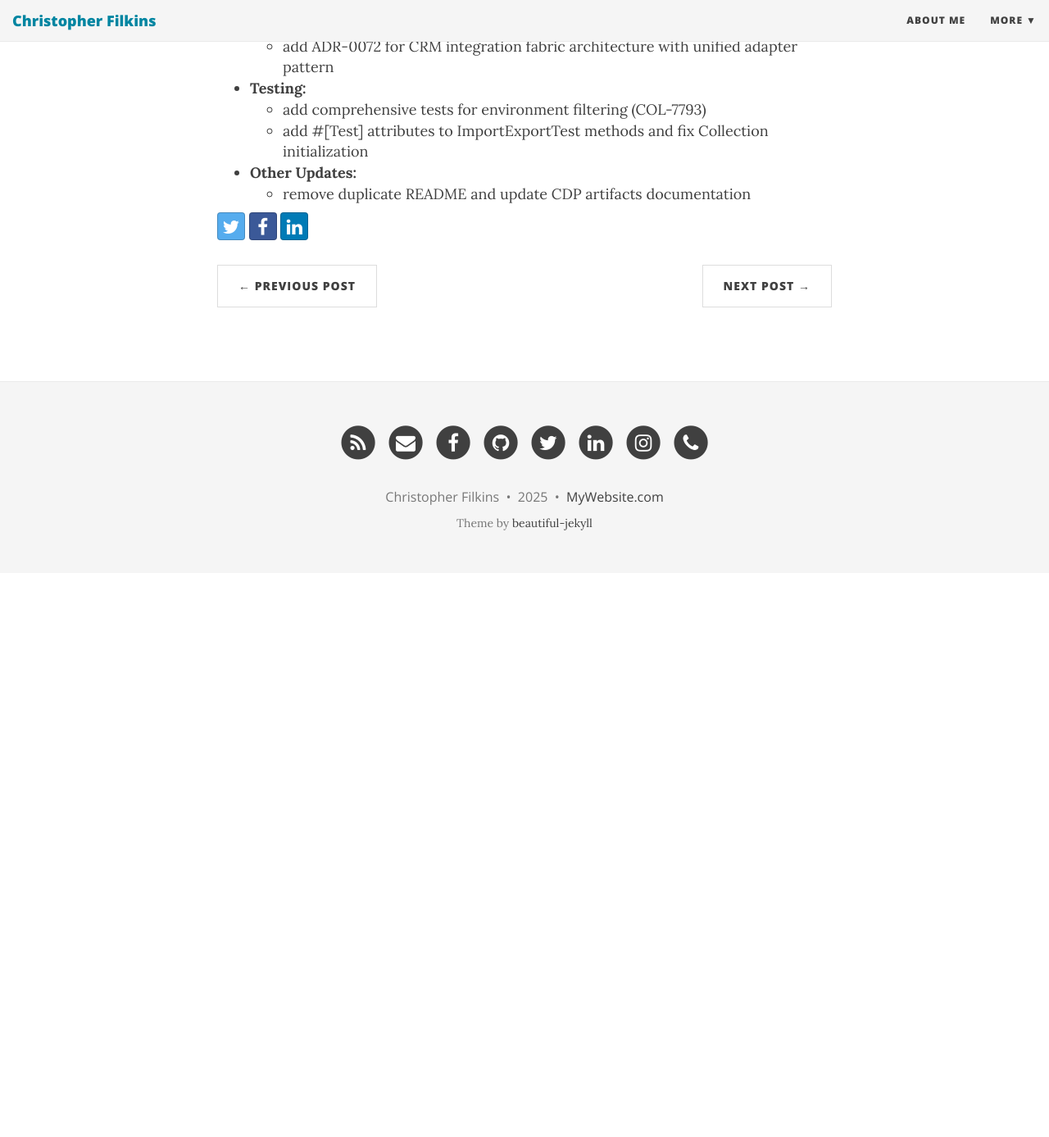
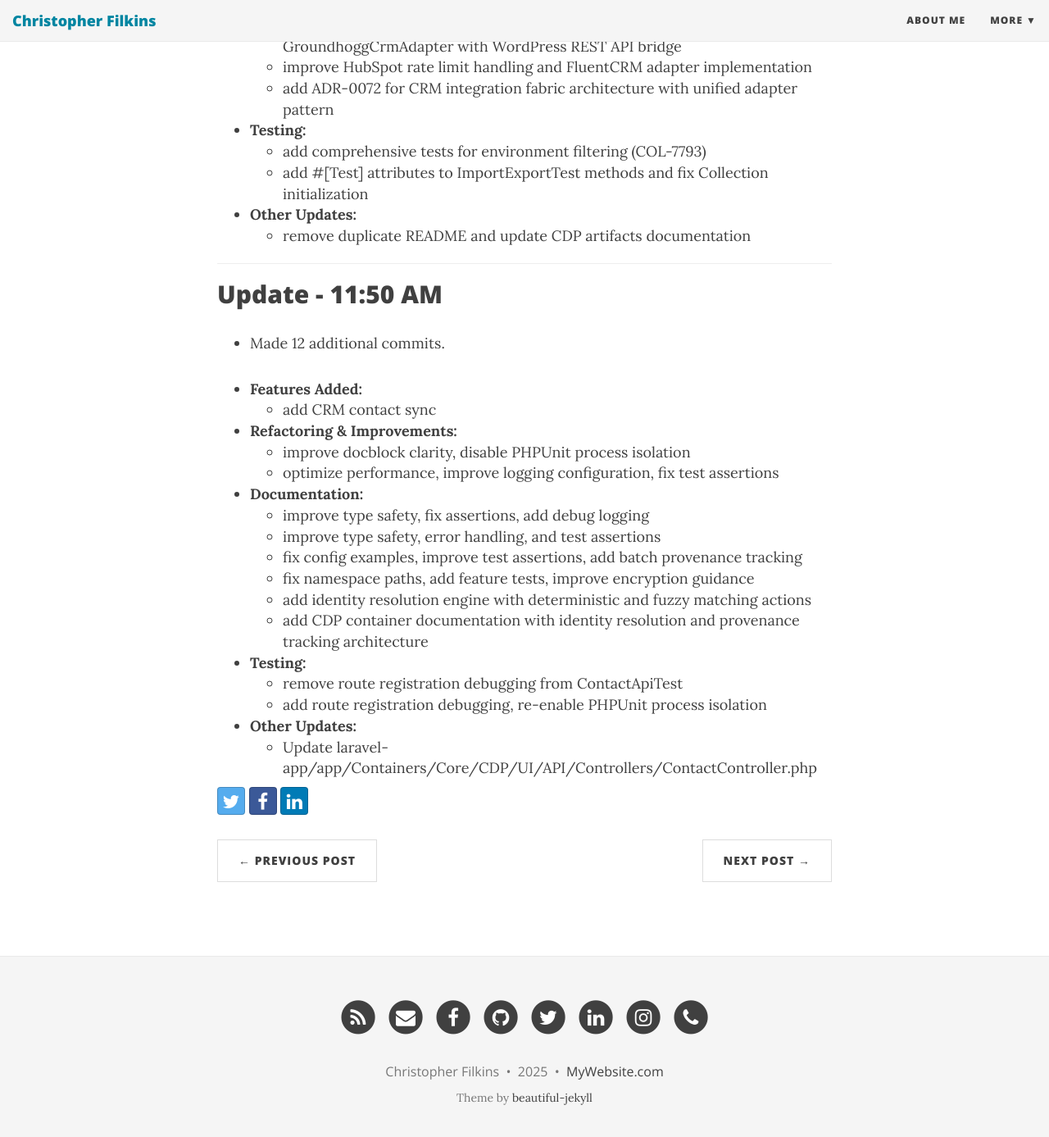
Before and after one commit to filchyboy/filchyboy.github.io, a Jekyll site: the page built from _posts/2025-11-20-building-new-features.md, in a window 1280 px wide and 1400 px high, scrolled down 890 px. Shown: the top 1387 px of the window at 82% size. Built offline with Jekyll 4.4.1, drawn with Linux system fonts in a browser that asks for light colours; nearby versions of some CDN libraries; before the commit the page ends 1589 px from its top, so only the background shows below that; some of the changed text lies outside the part shown.

Commit message:
Update build-in-public update: building-new-features

```diff
--- a/_posts/2025-11-20-building-new-features.md
+++ b/_posts/2025-11-20-building-new-features.md
@@ -30,3 +29,35 @@
 
 * **Other Updates:**
   * remove duplicate README and update CDP artifacts documentation
+
+
+---
+
+## Update - 11:50 AM
+
+* Made 12 additional commits.
+
+
+* **Features Added:**
+  * add CRM contact sync
+
+* **Refactoring & Improvements:**
+  * improve docblock clarity, disable PHPUnit process isolation
+  * optimize performance, improve logging configuration, fix test assertions
+
+* **Documentation:**
+  * improve type safety,  fix assertions, add debug logging
+  * improve type safety, error handling, and test assertions
+  * fix config examples, improve test assertions, add batch provenance tracking
+  * fix namespace paths, add feature tests, improve encryption guidance
+  * add identity resolution engine with deterministic and fuzzy matching actions
+  * add CDP container documentation with identity resolution and provenance tracking architecture
+
+* **Testing:**
+  * remove route registration debugging from ContactApiTest
+  * add route registration debugging, re-enable PHPUnit process isolation
+
+* **Other Updates:**
+  * Update laravel-app/app/Containers/Core/CDP/UI/API/Controllers/ContactController.php
+
+<!-- last-commit: c87a4ca6254388a51f239fe4aa180fbf1c67bb29 -->
```
Also changed, not shown: other parts of _posts/2025-11-20-building-new-features.md (+1 -2 lines).
